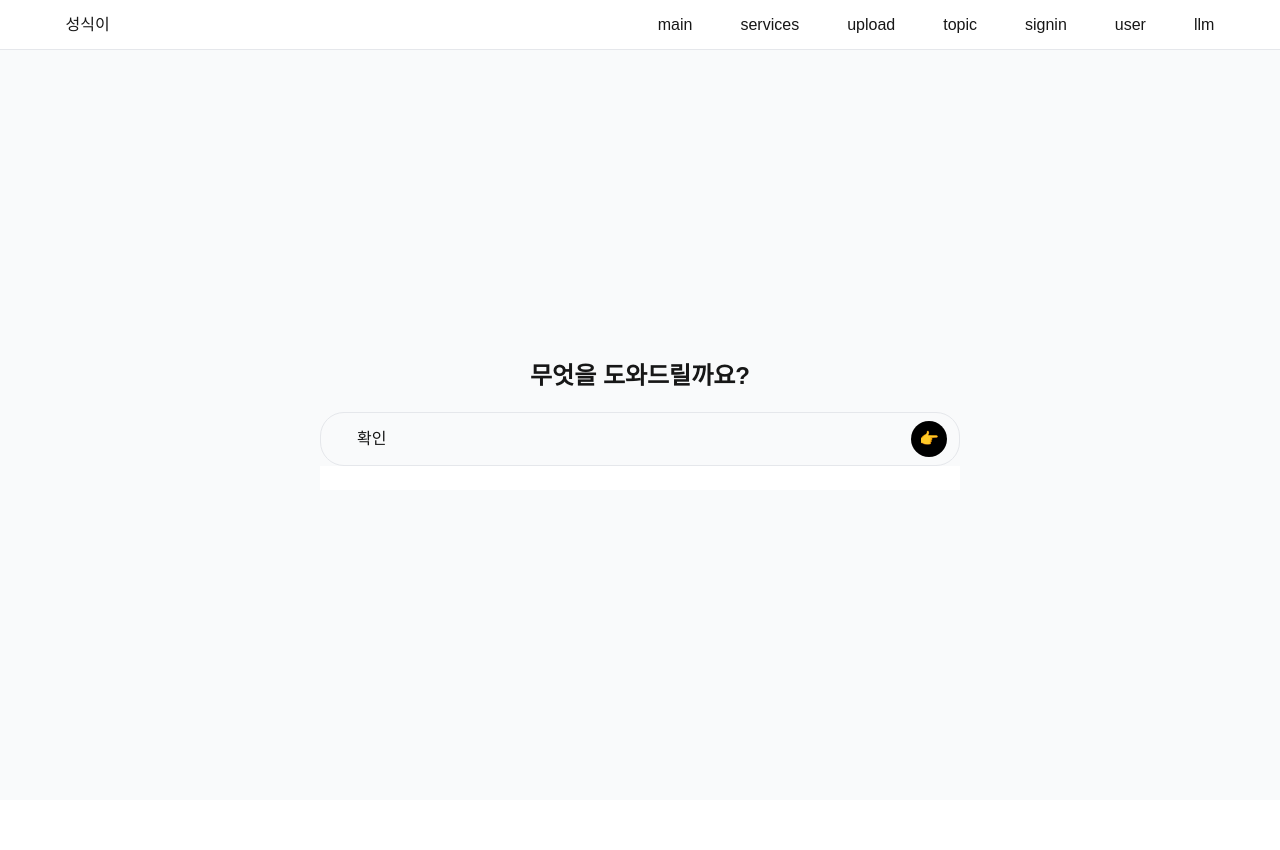
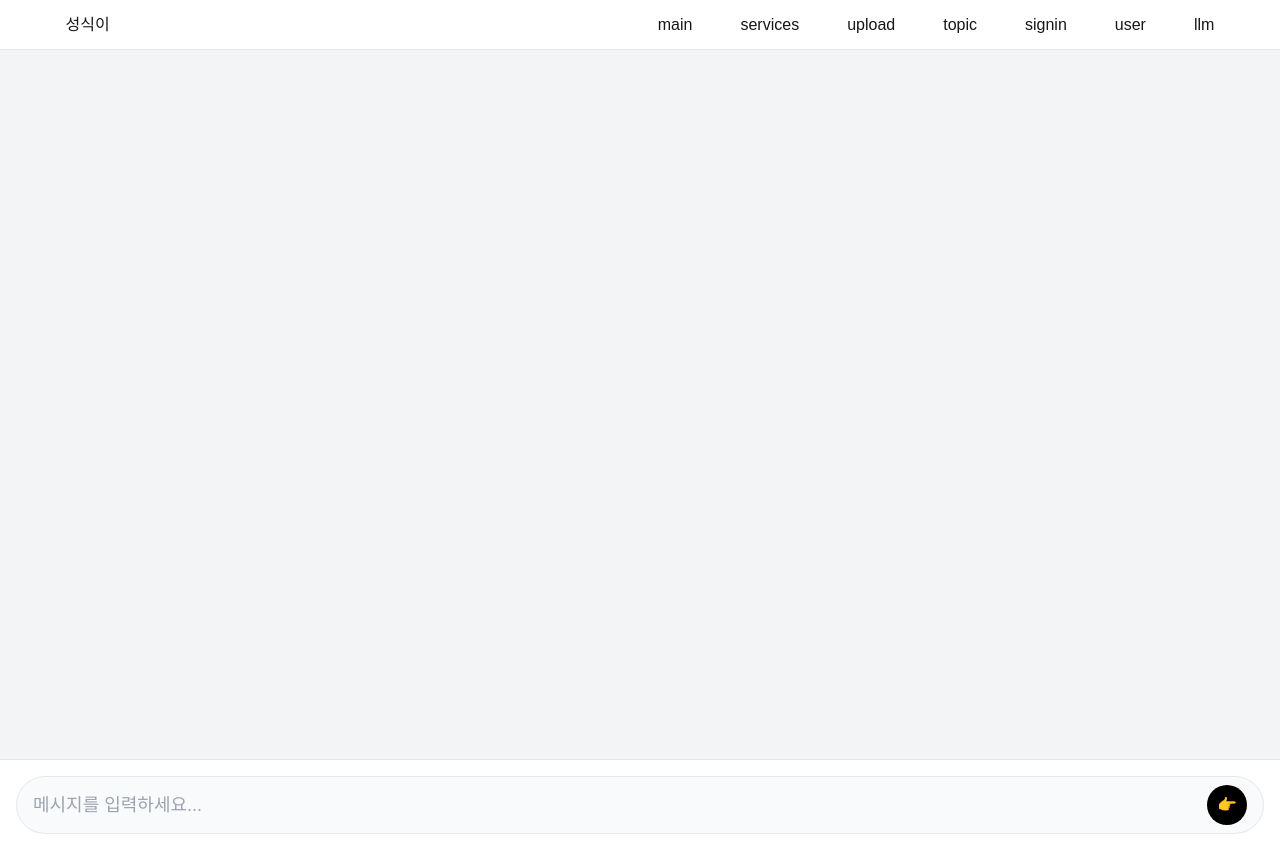
Before and after one commit to choss001/share_media, a Next.js app: page /llm in a window 1280 px wide. Before the commit the page ends 800 px from the top, so only its background shows below. Built offline with nearby package versions, Linux system fonts and the light colour scheme.

Commit message:
chatgpt page v1

```diff
--- a/src/app/llm/page.tsx
+++ b/src/app/llm/page.tsx
@@ -1,33 +1,44 @@
+'use client';
+import { useState } from 'react';
 
-import { useState, useEffect } from 'react'
+export default function Llm() {
+    const [messages, setMessages] = useState<{ text: string; sender: string }[]>([]);
+    const [inputValue, setInputValue] = useState('');
 
-export default function Llm(){
+    const handleSubmit = (e: { preventDefault: () => void; }) => {
+        e.preventDefault();
+        if (inputValue.trim()) {
+            setMessages([...messages, { text: inputValue, sender: 'user' }]);
+            setInputValue('');
+        }
+    };
 
     return (
-        <div className='flex my-auto mx-auto justify-center h-full w-full'>
-            <div className='flex flex-col h-full w-full mx-auto justify-center relative md:w-[40rem]'>
-                <div className='text-center text-2xl font-semibold mx-auto pb-5'>
-                    무엇을 도와드릴까요?
-                </div>
-                <div className='w-full flex justify-center'>
-                    <form className='w-full'>
-                        <div className='flex flex-center w-full cursor-text flex-col rounded-3xl border border-token-border-light px-3 py-1'>
-                            <div className='flex items-center relative'>
-                                <div className='flex min-h-[44px] pl-1 flex-1 min-w-0 max-w-full items-center pl-6'>
-                                    확인
+        <div className='flex flex-col h-screen w-full bg-gray-100'>
+            {/* Chat messages area */}
+            <div className='flex-1 overflow-y-auto p-4 space-y-3'>
+                {messages.map((msg, index) => (
+                    <div key={index} className={`max-w-xs p-3 rounded-lg ${msg.sender === 'user' ? 'bg-blue-500 text-white self-end' : 'bg-gray-200 text-black self-start'}`}>
+                        {msg.text}
+                    </div>
+                ))}
+            </div>
 
-                                </div>
-                                <button className='w-9 rounded-full bg-black h-9'>
-                                👉
-                                </button>
-                            </div>
-                        </div>
-
-                    </form>
-                </div>
-                <input/>
-
+            {/* Input area */}
+            <div className='w-full p-4 bg-white border-t flex items-center'>
+                <form onSubmit={handleSubmit} className='flex flex-1 items-center border rounded-full px-4 py-2 bg-gray-50 focus-within:ring-2 focus-within:ring-blue-500'>
+                    <input
+                        type='text'
+                        value={inputValue}
+                        onChange={(e) => setInputValue(e.target.value)}
+                        placeholder='메시지를 입력하세요...'
+                        className='flex-1 outline-none bg-transparent text-lg'
+                    />
+                    <button type='submit' className='ml-2 w-10 h-10 rounded-full bg-black text-white flex items-center justify-center hover:bg-gray-800'>
+                        👉
+                    </button>
+                </form>
             </div>
         </div>
-    )
+    );
 }
```
